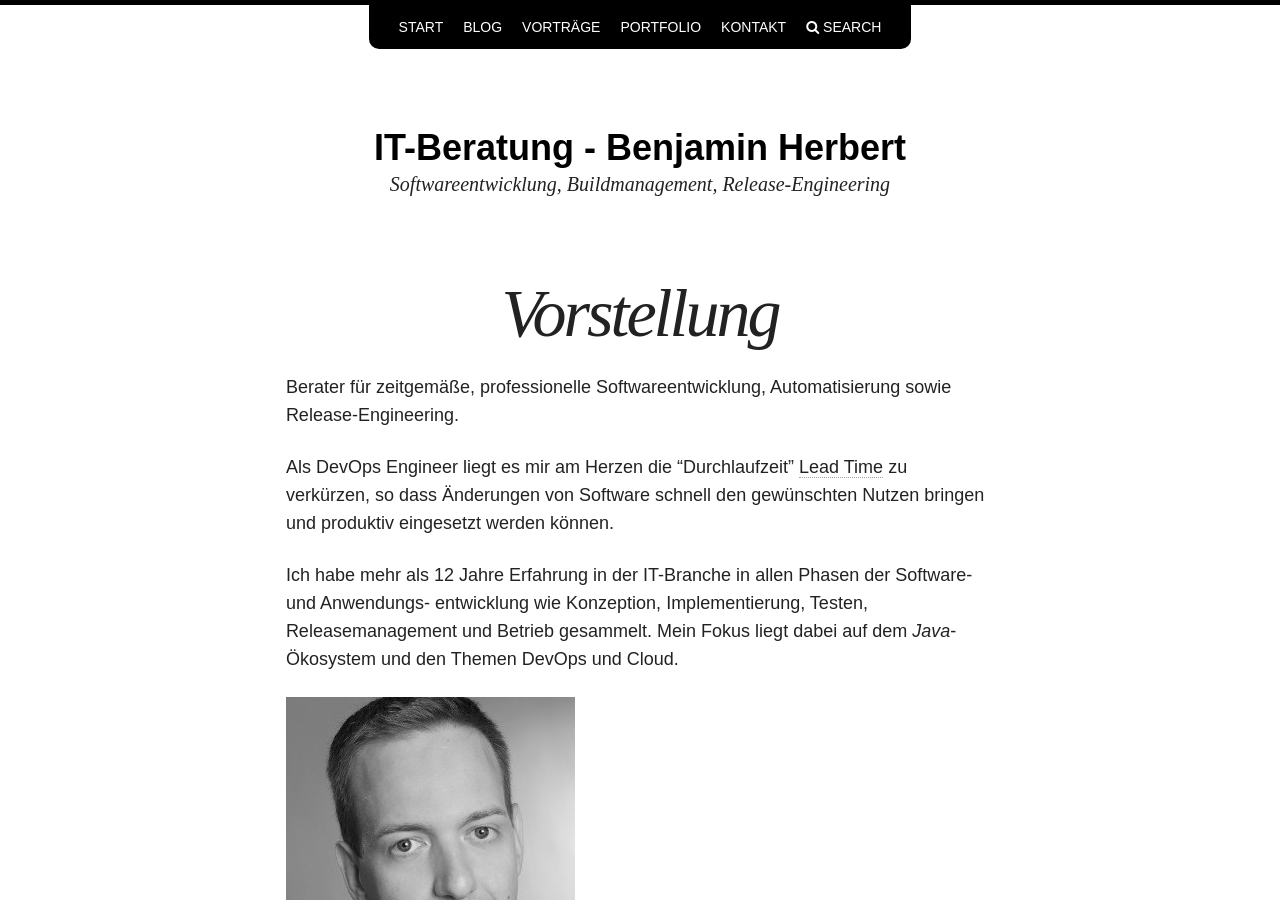
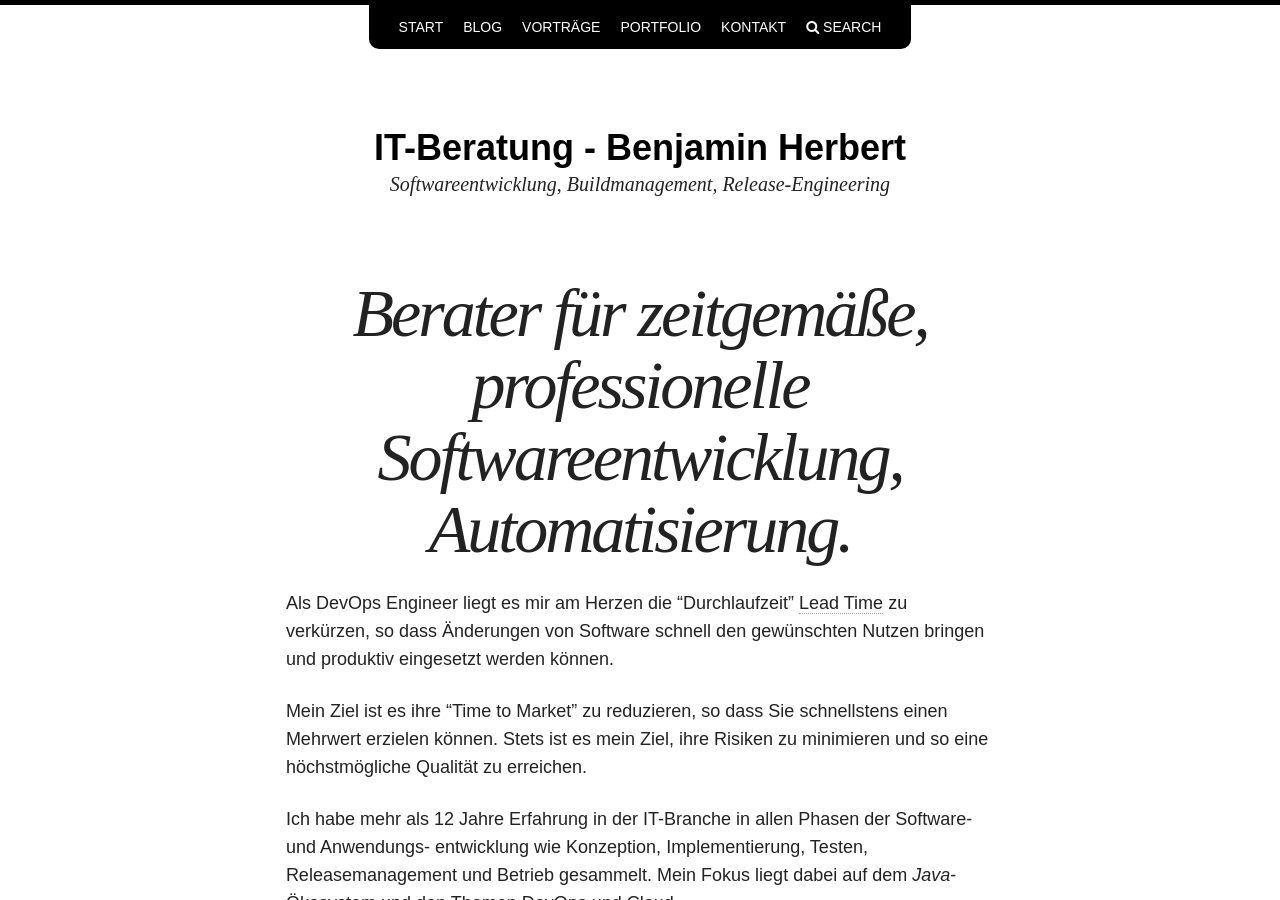
Before and after one commit to BenjaminHerbert/BenjaminHerbert.github.io, a Jekyll site: the page built from index.md, in a window 1280 px wide and 900 px high. Built offline with Jekyll 4.4.1, drawn with Linux system fonts in a browser that asks for light colours; nearby versions of some CDN libraries.

Commit message:
Update index.md

```diff
--- a/index.md
+++ b/index.md
@@ -1,12 +1,13 @@
 ---
 layout: page
-title: Vorstellung
+title: Berater für zeitgemäße, professionelle Softwareentwicklung, Automatisierung.
 tags: [devops,java,freelancer,freiberufler,it-beratung,softwareentwicklung,software,consulting,continuous integration,tdd]
 ---
 
-Berater für zeitgemäße, professionelle Softwareentwicklung, Automatisierung sowie Release-Engineering.
+Als DevOps Engineer liegt es mir am Herzen die "Durchlaufzeit" [Lead Time](https://en.wikipedia.org/wiki/Lead_time) zu verkürzen, so dass Änderungen von Software schnell den gewünschten Nutzen bringen und produktiv eingesetzt werden können.
 
-Als DevOps Engineer liegt es mir am Herzen die "Durchlaufzeit" [Lead Time](https://en.wikipedia.org/wiki/Lead_time) zu verkürzen, so dass Änderungen von Software schnell den gewünschten Nutzen bringen und produktiv eingesetzt werden können.
+Mein Ziel ist es ihre "Time to Market" zu reduzieren, so dass Sie schnellstens einen Mehrwert erzielen können.
+Stets ist es mein Ziel, ihre Risiken zu minimieren und so eine höchstmögliche Qualität zu erreichen.
 
 Ich habe mehr als 12 Jahre Erfahrung in der IT-Branche in allen Phasen der Software- und Anwendungs- entwicklung wie Konzeption, Implementierung, Testen, Releasemanagement und Betrieb gesammelt. Mein Fokus liegt dabei auf dem *Java*-Ökosystem und den Themen DevOps und Cloud.
 
```
